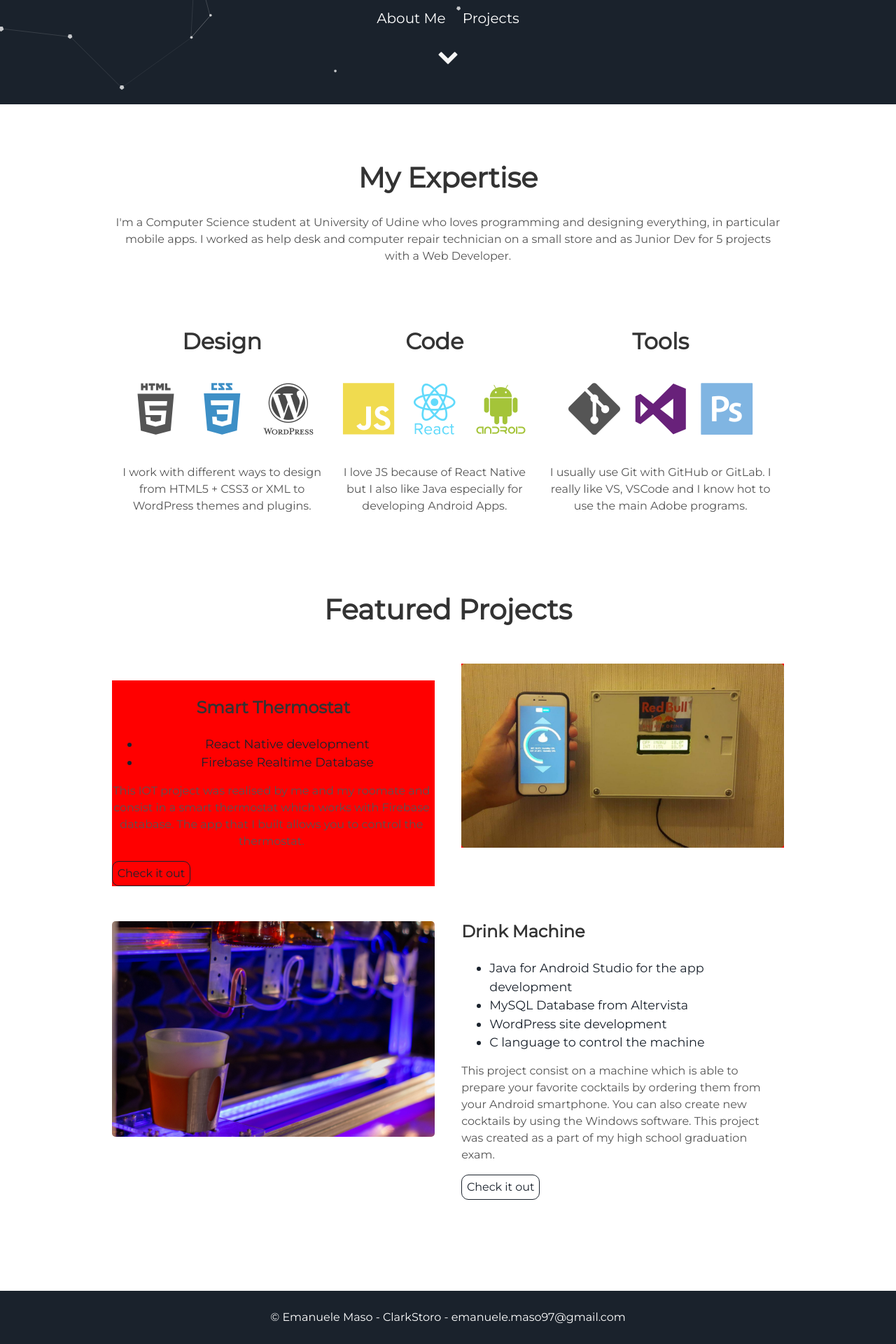
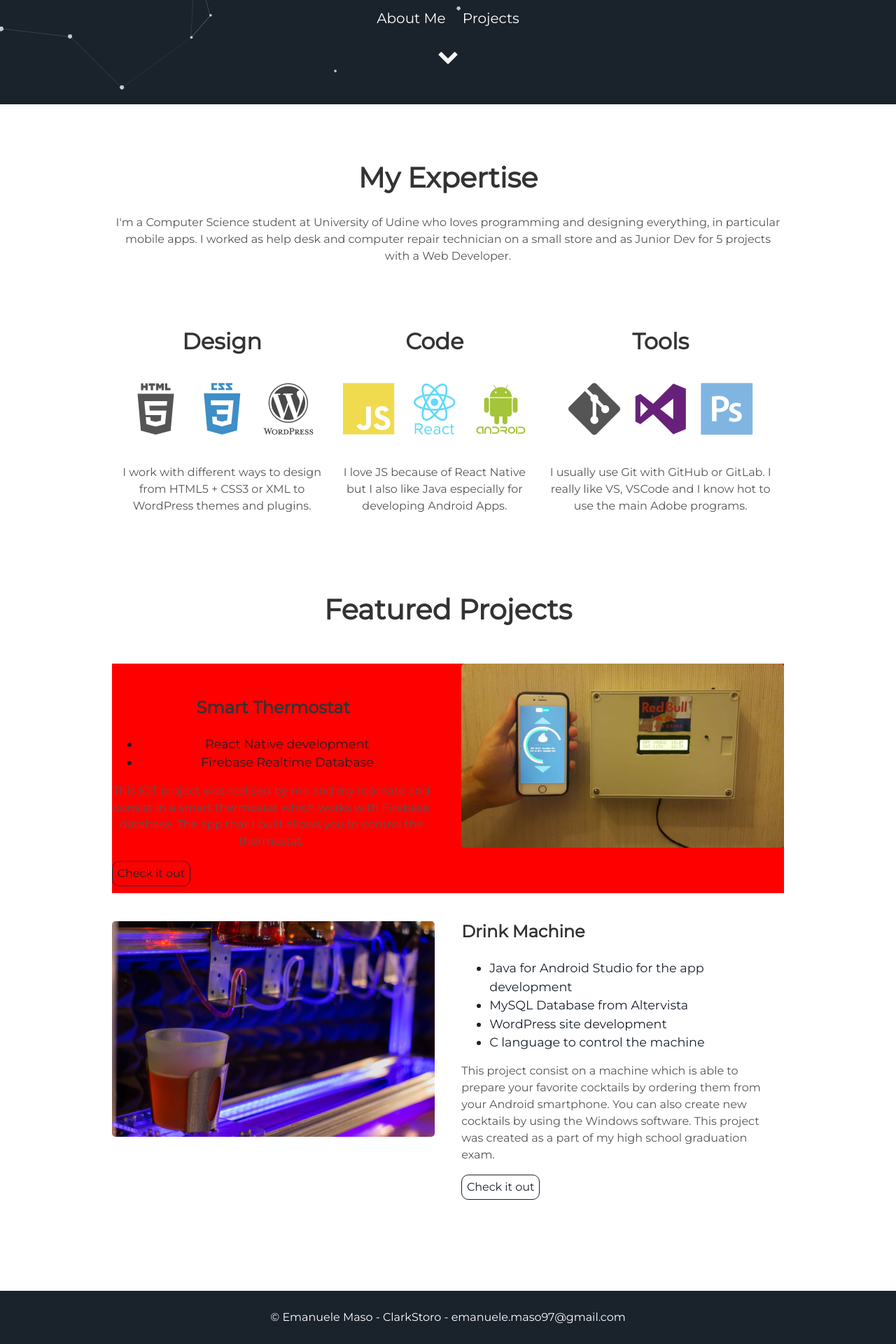
Before and after one commit to ClarkStoro/clarkstoro.github.io, a Jekyll site: the page built from index.html, in a window 1280 px wide. Shown: the part 751-2671 px from the top of the page at 70% size. Built offline with Jekyll 4.4.1, drawn with Linux system fonts in a browser that asks for light colours.

Commit message:
Update projects.html

```diff
--- a/_includes/projects.html
+++ b/_includes/projects.html
@@ -1,7 +1,7 @@
 <div class="user-details">
   <h1> Featured Projects </h1>
 </div>
-<div class="user-projects">
+<div class="user-projects" style="margin 0 auto; text-align:center; background-color: #ff0000">
   <div class="images-right" style="margin 0 auto; text-align:center; background-color: #ff0000">
     <img alt="Smart Thermostat" src="{{ "/assets/img/SmartThermostat.jpg" | prepend: site.baseurl }}" />
   </div>
```
